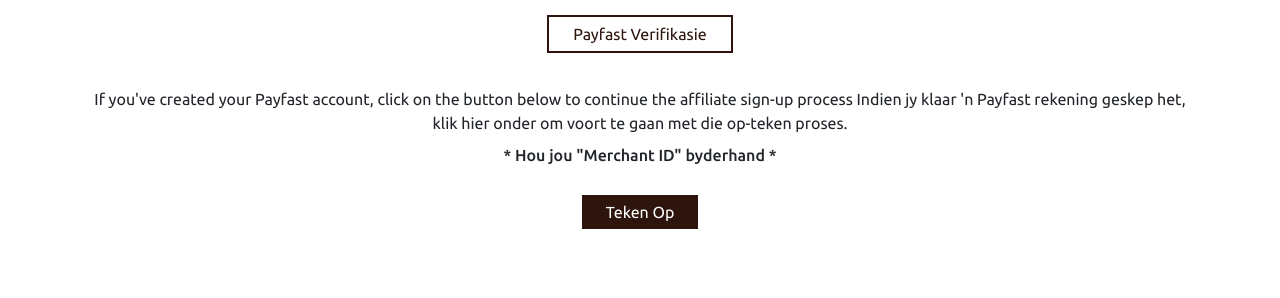
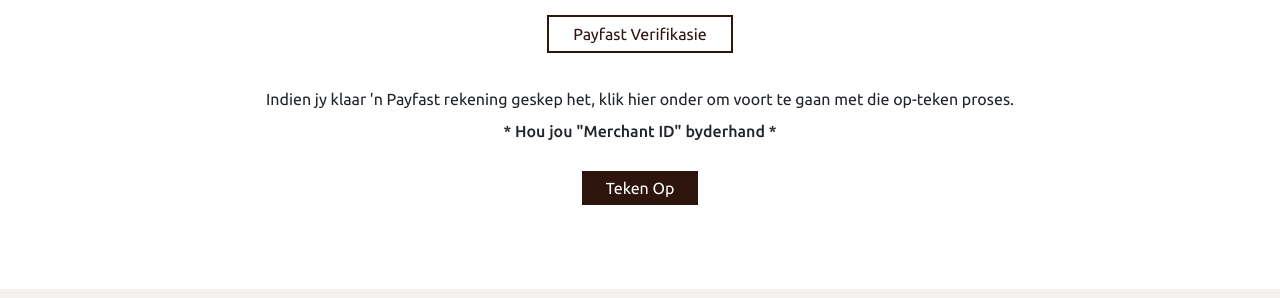
Before and after one commit to Webdacity/Varkhart, a plain HTML site: page affiliates/signup.html in a window 1280 px wide. Shown: the part 1076-1374 px from the top of the page. Drawn offline with nearby package versions, Linux system fonts and the light colour scheme.

Commit message:
update add engelse sin

```diff
--- a/affiliates/signup.html
+++ b/affiliates/signup.html
@@ -194,9 +194,7 @@
                     </div>
 
                     <div>
-                        <p>If you've created your Payfast account, click on the button below to continue the affiliate
-                            sign-up process
-                            Indien jy klaar 'n Payfast rekening geskep het, klik hier onder om voort te gaan met die
+                        <p> Indien jy klaar 'n Payfast rekening geskep het, klik hier onder om voort te gaan met die
                             op-teken proses.
                             <br>
                             <span> * Hou jou "Merchant ID" byderhand *
```
